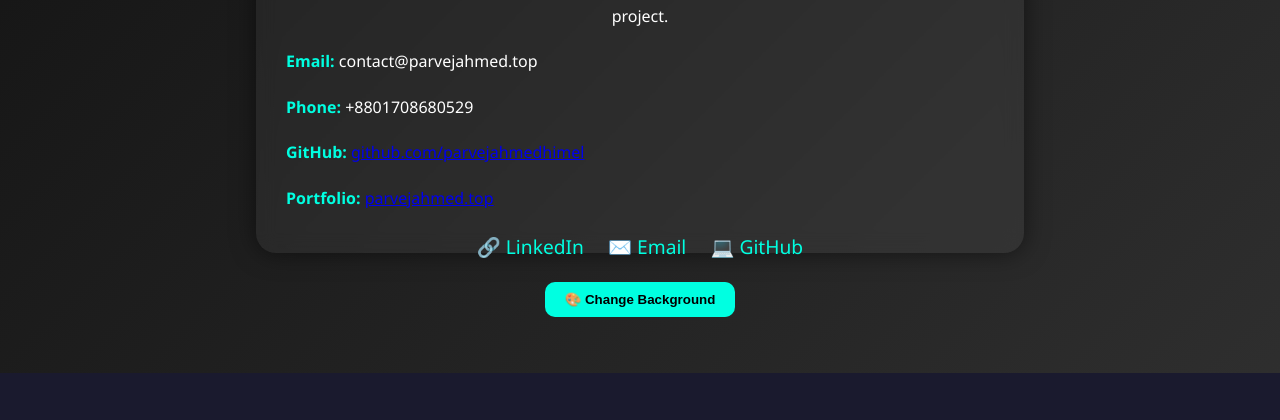
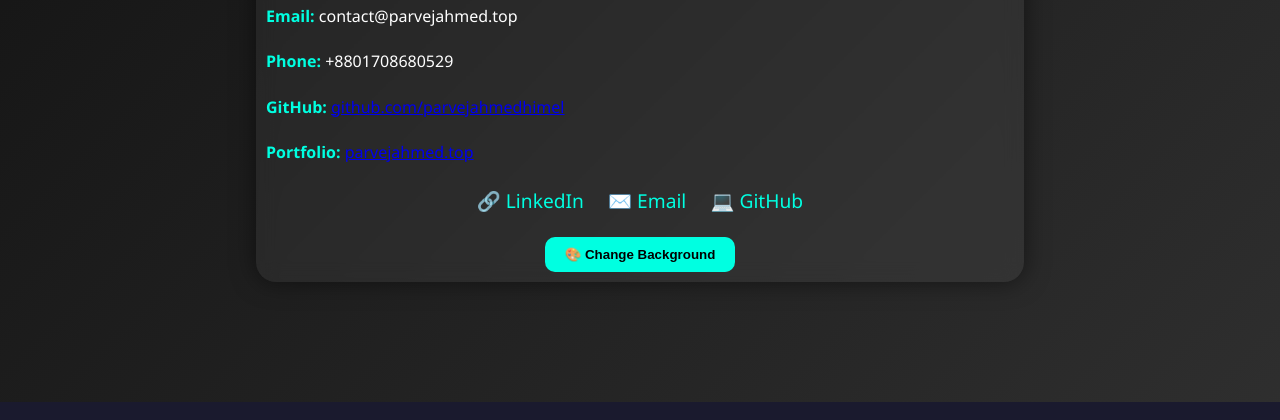
Before and after one commit to parvejahmedhimel/tools-pro, a plain HTML site: page about.html in a window 1280 px wide. Shown: the part 427-847 px from the top of the page. Drawn offline with Linux system fonts and the light colour scheme.

Commit message:
Update about.html

```diff
--- a/about.html
+++ b/about.html
@@ -33,12 +33,12 @@
     margin-bottom: 120px;
          align-items: center;
       justify-content: center;
-        margin-top: 40px;
+        margin-top: 5px;
       background: rgba(255, 255, 255, 0.05);
-      padding: 30px;
+      padding: 10px;
       border-radius: 20px;
       width: 60%;
-          height:70vh;
+
 
       text-align: center;
       box-shadow: 0 0 25px rgba(0,0,0,0.5);
```
